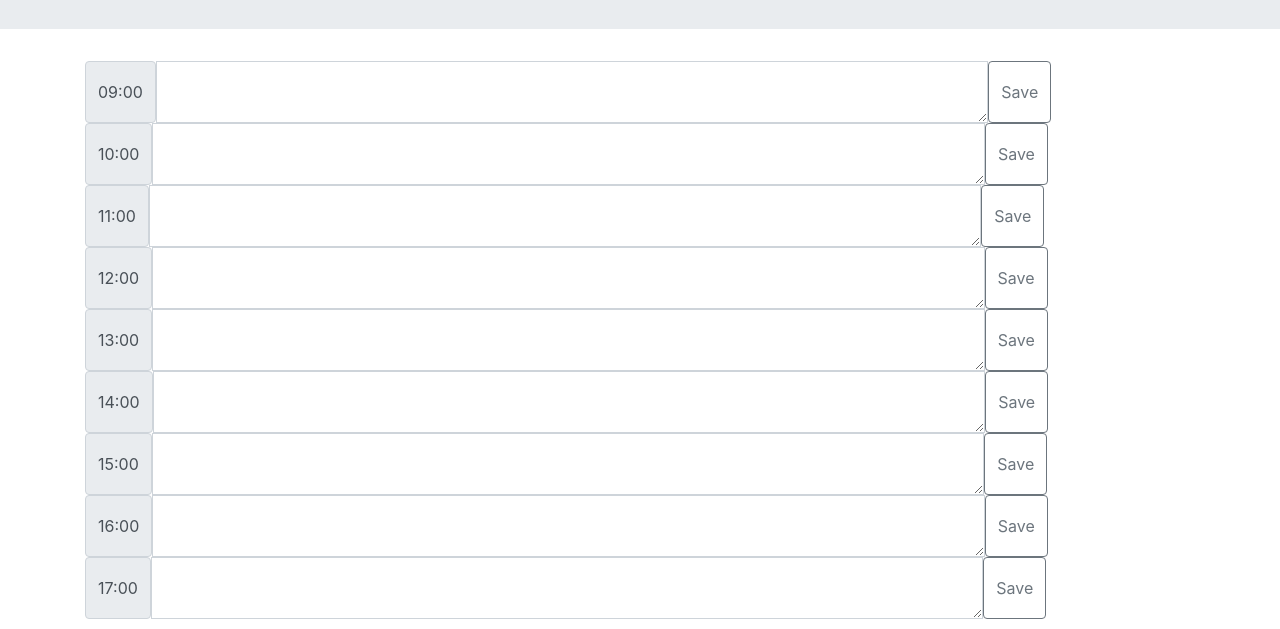
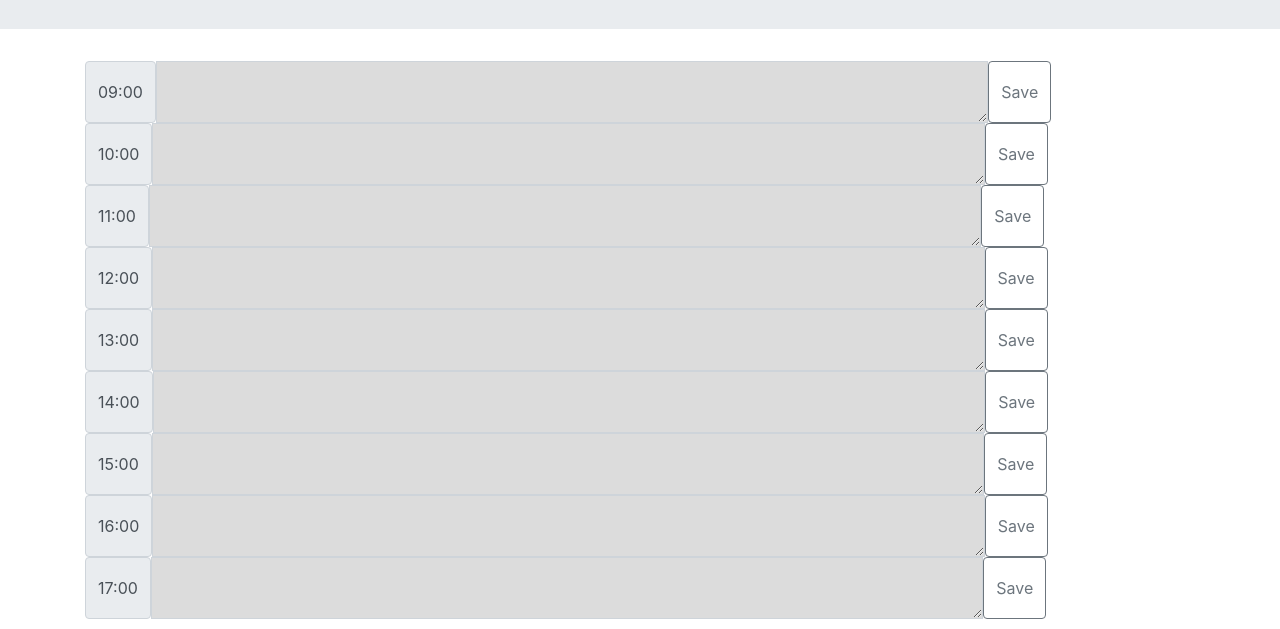
Before and after one commit to Mikefedele/scheduler, a plain HTML site: page index.html in a window 1280 px wide. Shown: the part 171-800 px from the top of the page. Drawn offline with nearby package versions, Linux system fonts and the light colour scheme.

Commit message:
future colors

```diff
--- a/assets/script.js
+++ b/assets/script.js
@@ -1,4 +1,4 @@
-console.log($)
+console.log($);
 var inputAreaEl = document.getElementsByClassName(".inputArea");
 var saveButtonEl = document.getElementsByClassName(".saveButton");
 var timeDisplayEl = $("#time-display");
@@ -12,11 +12,9 @@ var h15El = $("#h15");
 var h9El = $("#h16");
 var h17 = $("#h17");
 
-
-
 // gets time & displays time in header timeDisplay
 function displayTime() {
-  var rightNow = moment().format('MMM DD, YYYY [at] hh:mm:ss a');
+  var rightNow = moment().format("MMM DD, YYYY [at] hh:mm:ss a");
   timeDisplayEl.text(rightNow);
 }
 // sets interval for the clock to change on screen
@@ -24,45 +22,36 @@ setInterval(displayTime, 1000);
 
 //sets the click event w Jquery the event is sibling to textarea which was the input field
 //stores the input locallly
-$(".container").on("click",".saveButton", function (event) {
+$(".container").on("click", ".saveButton", function (event) {
   value = $(this).siblings("textarea").val();
   textString = $(this).siblings(inputAreaEl).text();
   localStorage.setItem(textString, JSON.stringify(value));
+});
 
-})
-
-
-
-var listTimeMoment =moment().format("HH");
+var listTimeMoment = moment().format("HH");
 console.log(listTimeMoment);
 
-
 function changeColor() {
-  for (let i = 0; i < inputAreaEl.length; i++) {
+  for (let i = 9; i < 18; i++) {
     //have to parseint either my data- or ids to get number then can do the moment math started
     //that will be timeBlock var, then we can compare
-    var timeBlock = inputAreaEl[i]+ 9;
-    if (listTimeMoment > timeBlock) {
-      $(".form-control").addclass("past")
-    if (timeBlock == listTimeMoment) {
-      $(".form-control").addclass("present")
+    // var timeBlock = inputAreaEl[i];
+    listTimeMoment =parseInt(listTimeMoment);
+    if (listTimeMoment > i) {
+      $(".form-control").addClass("past");
+
+    }
+    else if (i === listTimeMoment) {
+      $(".form-control").addClass("present");
+    }
+    else{
+      $(".form-control").addClass("future");
+
+    }
+  }
 }
 
-  }
-}}
-
 changeColor();
-
-
-
-
-
-
-
-
-
-
-
 
 // console.log(event.target);
 // $(event.target) = $(this).val().trim
@@ -83,22 +72,12 @@ changeColor();
 // .val().localstorage.setItem()
 // // localStorage.setItem("event.target","siblings.val")
 
-
-
-
-
-
-
-
-
-
 // var inputEl =
 
 // inputAreaEl.append(inputAreaEl);
 // console.log(inputAreaEl);
 
 // // let inputAreaEl, value
-
 
 // i want to replace current list w new list or just add and male button be save
 // function savelist() {
@@ -108,7 +87,4 @@ changeColor();
 
 // saveButtonEl.on ("click", savelist());
 
-
-
-
 // function getinput() {
--- a/assets/style.css
+++ b/assets/style.css
@@ -21,3 +21,7 @@ main {
 .present {
   background-color: cyan;
 }
+
+.future {
+  background-color: gainsboro;
+}
```
Lines whose indentation alone changed are shown as unchanged.
